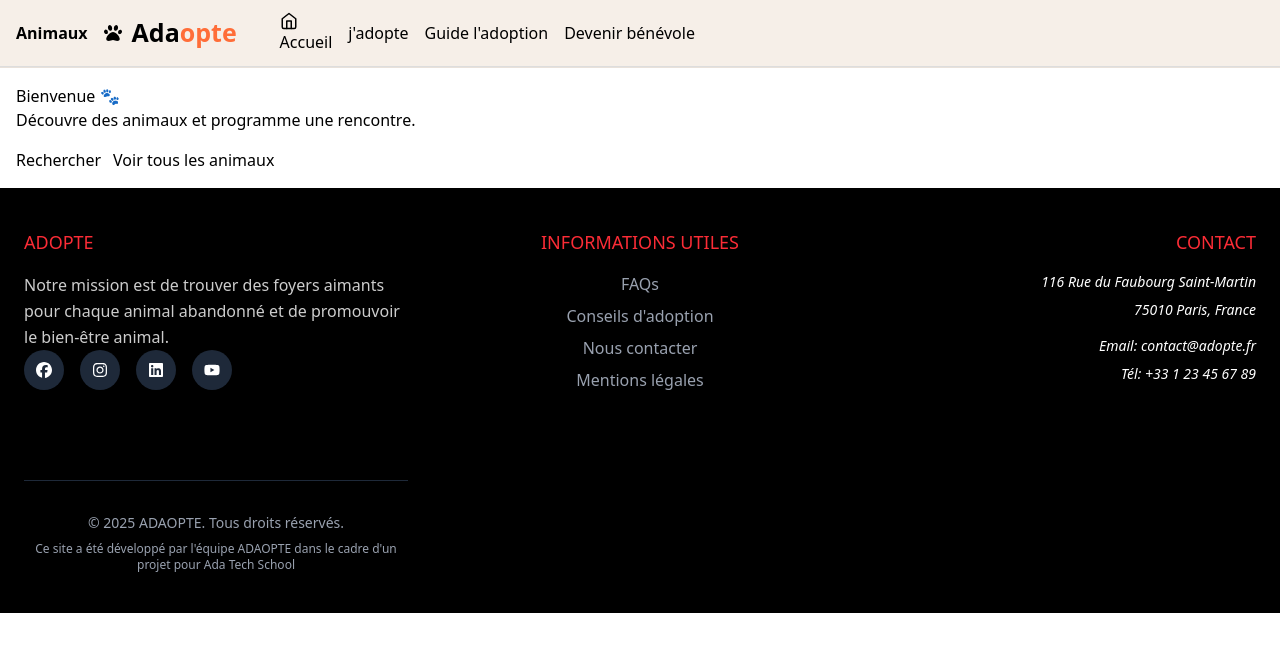
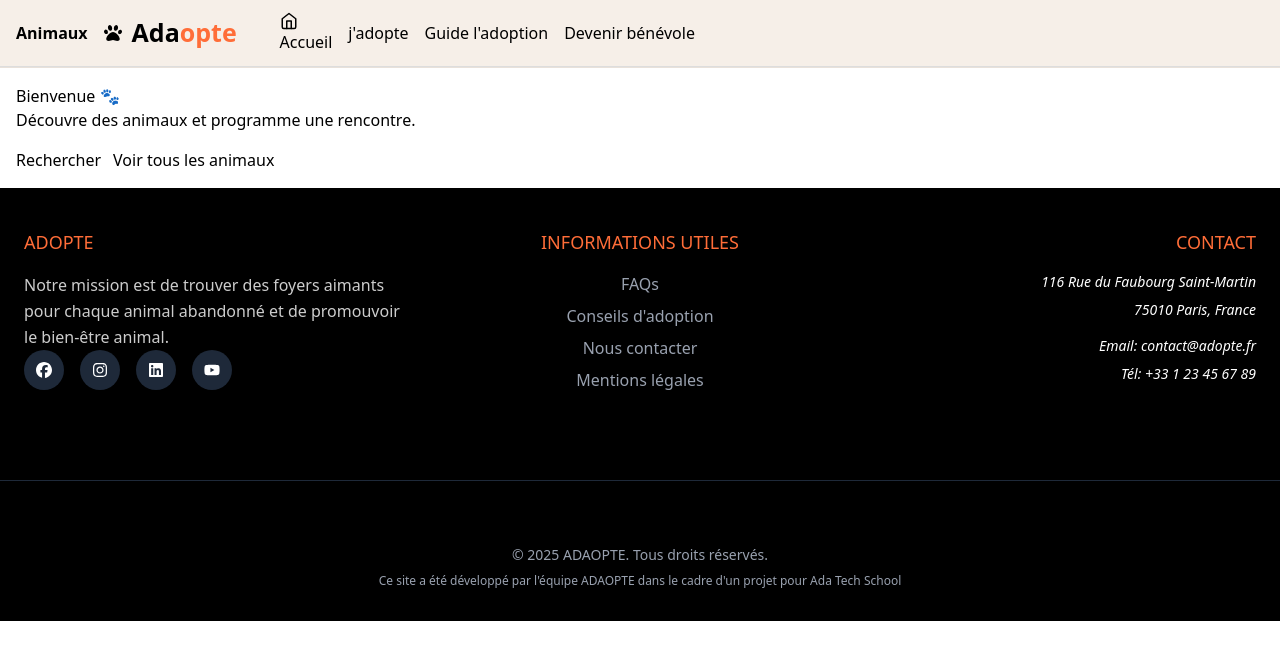
Before and after one commit to DANIebw/Projet-Adaopte-Davielle, a React (Vite) app: page / in a window 1280 px wide. Shown: the top 660 px of the page. Built offline with nearby package versions, Linux system fonts and the light colour scheme.

Commit message:
finish footer

```diff
--- a/src/Components/Layout/Footer.tsx
+++ b/src/Components/Layout/Footer.tsx
@@ -11,7 +11,7 @@ const Footer = () => {
     <footer className="bg-black text-white">
       <div className="max-w-7xl mx-auto px-4 sm:px-6 py-8 sm:py-10 grid grid-cols-1 sm:grid-cols-2 lg:grid-cols-3 gap-8 sm:gap-10">
         <div>
-          <h3 className="text-red-500 text-lg mb-4">ADOPTE</h3>
+          <h3 className="text-[#ff6d38] text-lg mb-4">ADOPTE</h3>
           <p className="text-white/80 text-sm sm:text-base leading-relaxed">
             Notre mission est de trouver des foyers aimants pour chaque animal
             abandonné et de promouvoir le bien-être animal.
@@ -52,7 +52,7 @@ const Footer = () => {
           </div>
         </div>
         <div className="sm:text-center">
-          <h3 className="text-red-500 text-lg mb-4">INFORMATIONS UTILES</h3>
+          <h3 className="text-[#ff6d38] text-lg mb-4">INFORMATIONS UTILES</h3>
           <ul className="space-y-2 text-sm sm:text-base">
             <li className="flex justify-start sm:justify-center items-center gap-2">
               <NavLink to="#" className="text-gray-400">
@@ -77,7 +77,7 @@ const Footer = () => {
           </ul>
         </div>
         <div className="lg:text-right">
-          <h3 className="text-red-500 text-lg mb-4">CONTACT</h3>
+          <h3 className="text-[#ff6d38] text-lg mb-4">CONTACT</h3>
           <address className="text-white space-y-2 text-sm">
             <p>116 Rue du Faubourg Saint-Martin</p>
             <p>75010 Paris, France</p>
@@ -101,15 +101,16 @@ const Footer = () => {
             </p>
           </address>
         </div>
-        <div className="border-t border-gray-800 mt-12 pt-8 text-center">
-          <p className="text-gray-400 text-sm">
-            © 2025 ADAOPTE. Tous droits réservés.
-          </p>
-          <p className="text-gray-400 text-xs mt-2">
-            Ce site a été développé par l'équipe ADAOPTE dans le cadre d'un
-            projet pour Ada Tech School
-          </p>
-        </div>
+      </div>
+      <div className="w-full border-t border-gray-800 mt-12 pt-8"></div>
+      <div className="max-w-7xl mx-auto px-4 sm:px-6 py-8 text-center">
+        <p className="text-gray-400 text-sm">
+          © 2025 ADAOPTE. Tous droits réservés.
+        </p>
+        <p className="text-gray-400 text-xs mt-2">
+          Ce site a été développé par l'équipe ADAOPTE dans le cadre d'un projet
+          pour Ada Tech School
+        </p>
       </div>
     </footer>
   );
```
